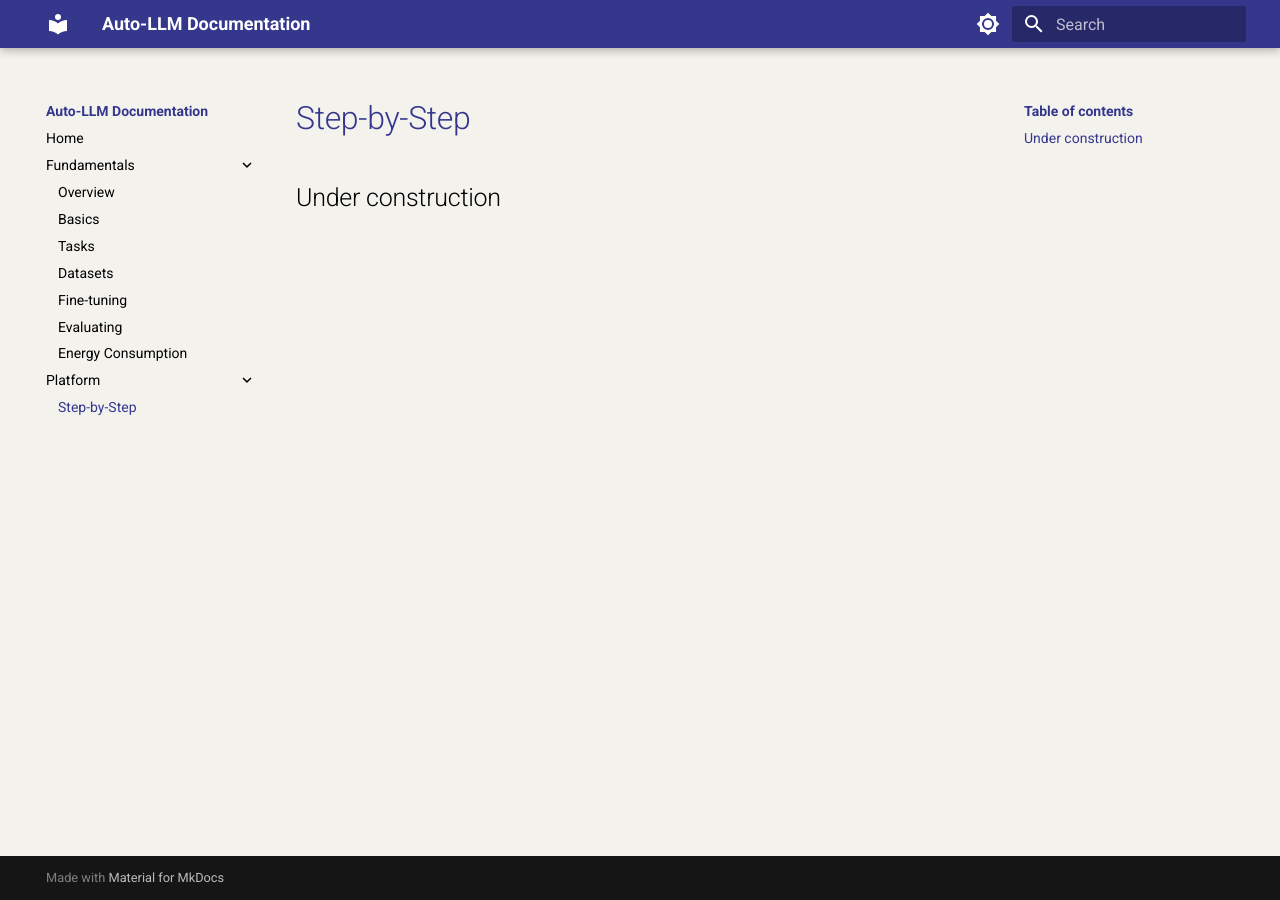
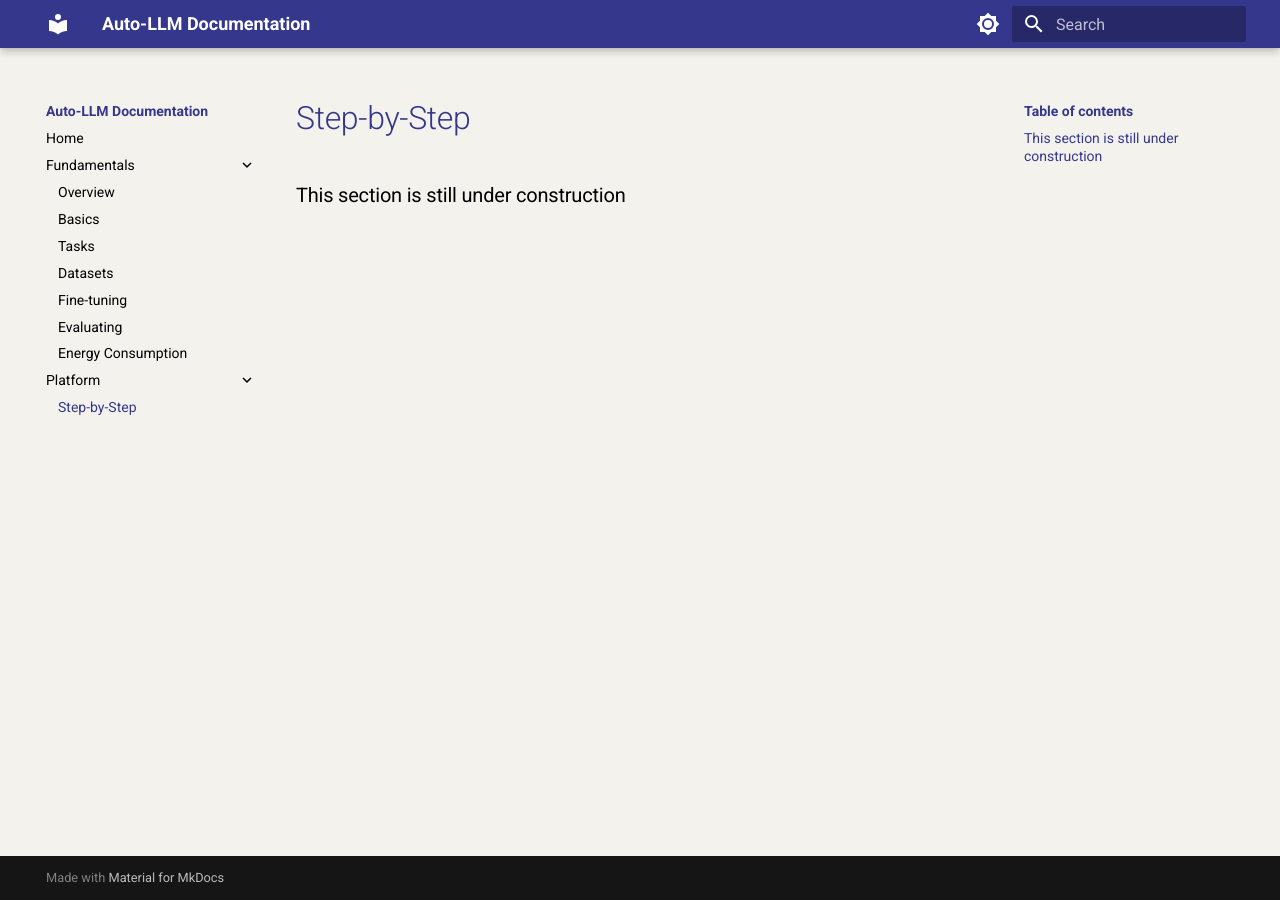
Before and after one commit to ag-sc/auto-llm, an MkDocs documentation site: the page built from docs/platform/how_to_use.md, in a window 1280 px wide. Built offline with MkDocs 1.6.1 and Material for MkDocs 9.7.7, drawn with Linux system fonts in a browser that asks for light colours.

Commit message:
add under construction for platform and energy consumption

```diff
--- a/docs/fundamentals/energy_consumption.md
+++ b/docs/fundamentals/energy_consumption.md
@@ -0,0 +1 @@
+### This section is still under construction
--- a/docs/platform/how_to_use.md
+++ b/docs/platform/how_to_use.md
@@ -1 +1 @@
-## Under construction
+### This section is still under construction
```
